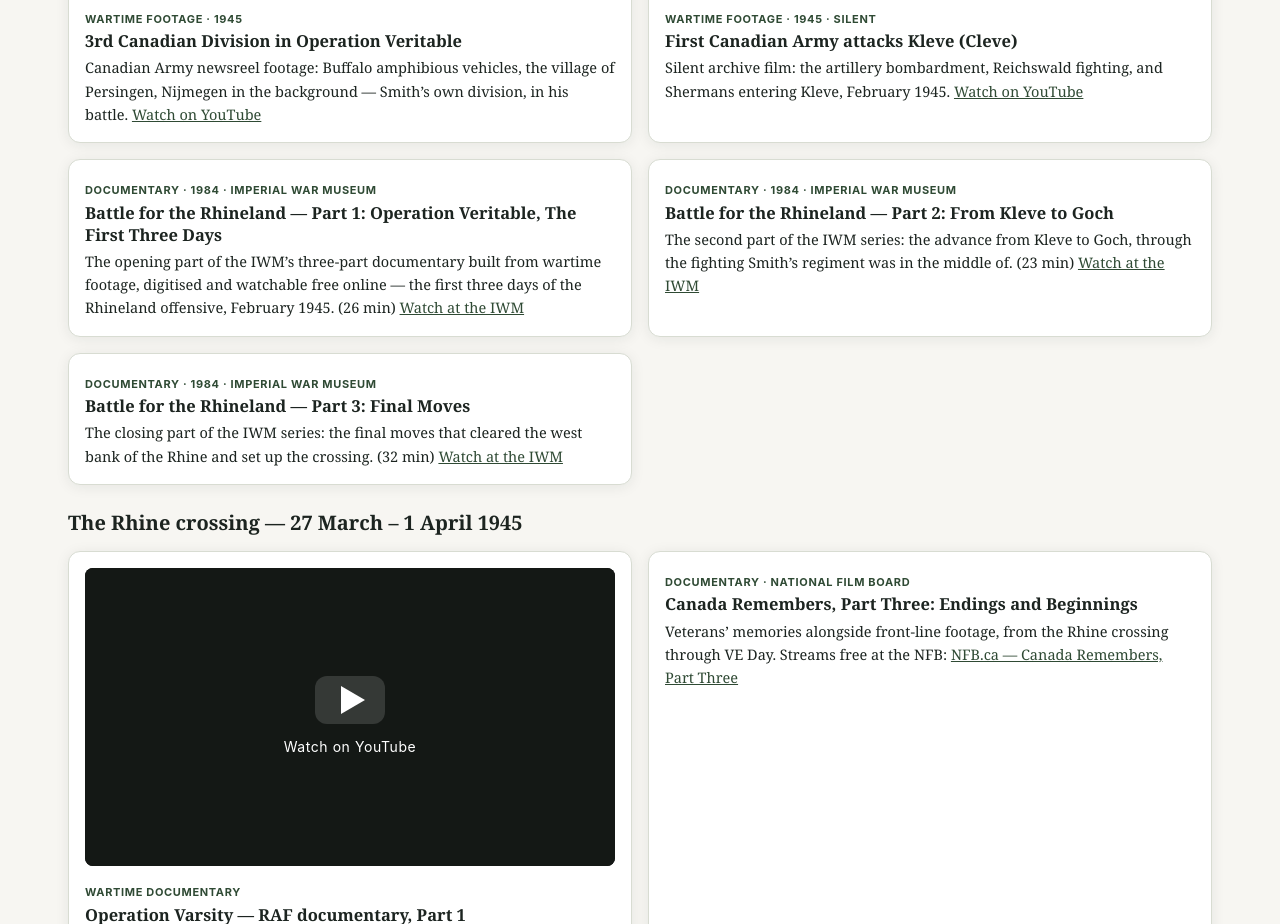
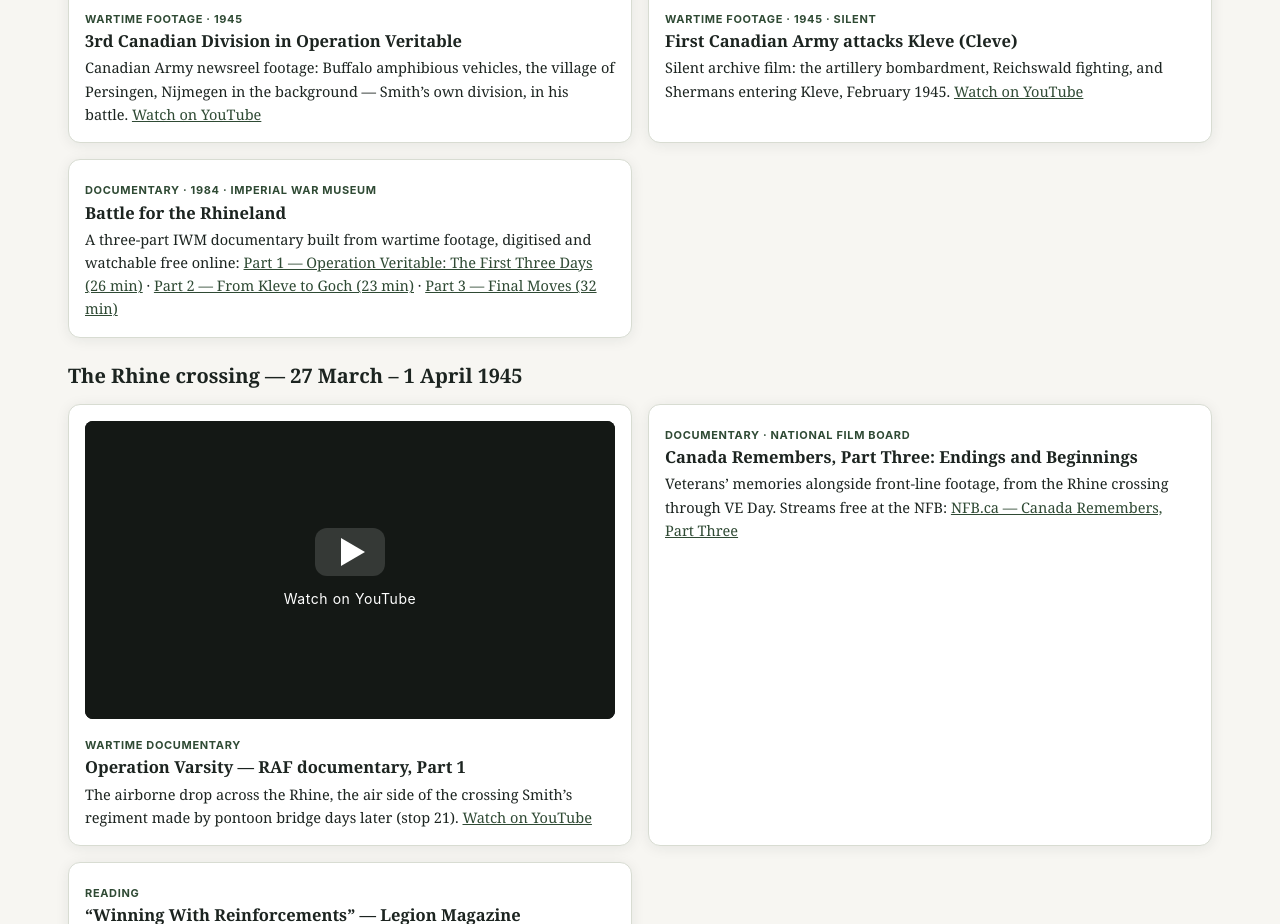
Before and after one commit to stirlingrsmith/herald-smith-wwii-map, a plain HTML site: page index.html in a window 1280 px wide. Shown: the part 7480-8404 px from the top of the page. Drawn offline with Linux system fonts and the light colour scheme.

Commit message:
Add files via upload

```diff
--- a/index.html
+++ b/index.html
@@ -878,9 +878,7 @@ footer{border-top:1px solid var(--line);margin-top:32px;padding-top:16px;font-si
 <div class="watch-grid">
 <div class="video-card"><div class="embed-wrap"><a class="embed-play" href="https://www.youtube.com/watch?v=eR0tvBqTgIY" aria-label="Watch on YouTube: 3rd Canadian Division in Operation Veritable"><span class="play-badge" aria-hidden="true"><span class="tri"></span></span><span class="play-label">Watch on YouTube</span></a></div><span class="kind">Wartime footage · 1945</span><h4>3rd Canadian Division in Operation Veritable</h4><p>Canadian Army newsreel footage: Buffalo amphibious vehicles, the village of Persingen, Nijmegen in the background — Smith’s own division, in his battle. <a href="https://www.youtube.com/watch?v=eR0tvBqTgIY" rel="noopener">Watch on YouTube</a></p></div>
 <div class="video-card"><div class="embed-wrap"><a class="embed-play" href="https://www.youtube.com/watch?v=lwyQ4zt3XzQ" aria-label="Watch on YouTube: First Canadian Army attacks Kleve (Cleve)"><span class="play-badge" aria-hidden="true"><span class="tri"></span></span><span class="play-label">Watch on YouTube</span></a></div><span class="kind">Wartime footage · 1945 · silent</span><h4>First Canadian Army attacks Kleve (Cleve)</h4><p>Silent archive film: the artillery bombardment, Reichswald fighting, and Shermans entering Kleve, February 1945. <a href="https://www.youtube.com/watch?v=lwyQ4zt3XzQ" rel="noopener">Watch on YouTube</a></p></div>
-<div class="video-card"><span class="kind">Documentary · 1984 · Imperial War Museum</span><h4>Battle for the Rhineland — Part 1: Operation Veritable, The First Three Days</h4><p>The opening part of the IWM’s three-part documentary built from wartime footage, digitised and watchable free online — the first three days of the Rhineland offensive, February 1945. (26 min) <a href="https://film.iwmcollections.org.uk/record/4510" rel="noopener">Watch at the IWM</a></p></div>
-<div class="video-card"><span class="kind">Documentary · 1984 · Imperial War Museum</span><h4>Battle for the Rhineland — Part 2: From Kleve to Goch</h4><p>The second part of the IWM series: the advance from Kleve to Goch, through the fighting Smith’s regiment was in the middle of. (23 min) <a href="https://film.iwmcollections.org.uk/record/4511" rel="noopener">Watch at the IWM</a></p></div>
-<div class="video-card"><span class="kind">Documentary · 1984 · Imperial War Museum</span><h4>Battle for the Rhineland — Part 3: Final Moves</h4><p>The closing part of the IWM series: the final moves that cleared the west bank of the Rhine and set up the crossing. (32 min) <a href="https://film.iwmcollections.org.uk/record/4614" rel="noopener">Watch at the IWM</a></p></div>
+<div class="video-card"><span class="kind">Documentary · 1984 · Imperial War Museum</span><h4>Battle for the Rhineland</h4><p>A three-part IWM documentary built from wartime footage, digitised and watchable free online: <a href="https://film.iwmcollections.org.uk/record/4510" rel="noopener">Part 1 — Operation Veritable: The First Three Days (26 min)</a> · <a href="https://film.iwmcollections.org.uk/record/4511" rel="noopener">Part 2 — From Kleve to Goch (23 min)</a> · <a href="https://film.iwmcollections.org.uk/record/4614" rel="noopener">Part 3 — Final Moves (32 min)</a></p></div>
 </div>
 
 <h3 class="watch-group">The Rhine crossing — 27 March – 1 April 1945</h3>
@@ -959,7 +957,7 @@ var STOPS=[
 {n:14,phase:"belgium",dates:"16 – 17 Oct 1944",place:"England → Belgium",lat:51.23,lng:2.91,note:"Struck off to the X-4 List, Canadian Infantry Corps (11th Battalion), effective 12 Oct 1944. Embarked in England 16 Oct and disembarked in Belgium 17 Oct 1944. The port is not named on his record; Ostend is inferred."},
 {n:15,phase:"belgium",dates:"17 Oct – 3 Nov 1944",place:"X-4 List, CIC — Belgium",lat:51.06,lng:3.73,note:"An unposted infantry reinforcement on the X-4 List, in the 2nd Canadian Base Reinforcement Group stream, awaiting a posting to a front-line battalion. The exact camp is not on his record; this pin is a placeholder in the Ghent area."},
 {n:16,phase:"regina",dates:"3 Nov 1944",place:"Ghent, Belgium — joins the Regina Rifles",lat:51.06,lng:3.73,note:"Taken on strength of the Regina Rifle Regiment from the X-4 List on 3 Nov 1944; his rank becomes Rifleman. The regiment — 7th Canadian Infantry Brigade, 3rd Canadian Infantry Division — had finished clearing the Breskens Pocket the day before. This was his fighting unit for the rest of the war."},
-{n:17,phase:"regina",dates:"8 Nov 1944 – 8 Feb 1945",place:"Nijmegen salient, Netherlands",lat:51.84,lng:5.86,note:"A static winter on the Waal/Maas front — patrolling and sniping in the Nijmegen salient for about three months.<br><br><strong>The Nijmegen Bridge.</strong> The road bridge over the Waal at Nijmegen was captured on 20 September 1944, when American paratroopers of the 82nd Airborne crossed the river in boats under fire and 48 of them were killed in the crossing. The Germans kept trying to destroy the bridge — on the night of 28/29 September frogmen blew up the railway bridge nearby and damaged the road bridge, and floating mines and air attacks followed. Bud’s regiment, the Regina Rifles, arrived on 8 November and spent the winter holding this stretch of the front, patrolling and sniping across the river. He later said holding the Nijmegen Bridge was the most hazardous part of his service. Today that crossing is remembered every evening on De Oversteek, the new bridge near where the 1944 crossing happened. Since October 2014, the Sunset March has taken place there every evening at sunset: a military veteran walks across the bridge while its 48 pairs of lights switch on one by one at a slow marching pace — one pair for each of the 48 men lost in the crossing — and the walk ends at a memorial, where the veteran salutes."},
+{n:17,phase:"regina",dates:"8 Nov 1944 – 8 Feb 1945",place:"Nijmegen salient, Netherlands",lat:51.84,lng:5.86,note:"A static winter on the Waal/Maas front — patrolling and sniping in the Nijmegen salient for about three months."},
 {n:18,phase:"regina",dates:"8 – 15 Feb 1945",place:"Kleve / Reichswald, Germany — Operation Veritable",lat:51.79,lng:6.14,note:"The regiment advanced through the Reichswald and Cleve riding in Kangaroo armoured personnel carriers; the Waal Flats fighting ran 8–15 Feb 1945."},
 {n:19,phase:"regina",dates:"16 – 21 Feb 1945",place:"Moyland Wood, Germany",lat:51.76,lng:6.26,note:"Five days clearing German paratroopers from Moyland Wood — fighting the regiment rated as bad as Normandy, with heavy battle-exhaustion casualties."},
 {n:20,phase:"regina",dates:"22 Feb – 27 Mar 1945",place:"Rhineland reserve — Cleve–Goch area",lat:51.79,lng:6.14,note:"Out of action in reserve during Operation Blockbuster. (Approximate position.)"},
```
